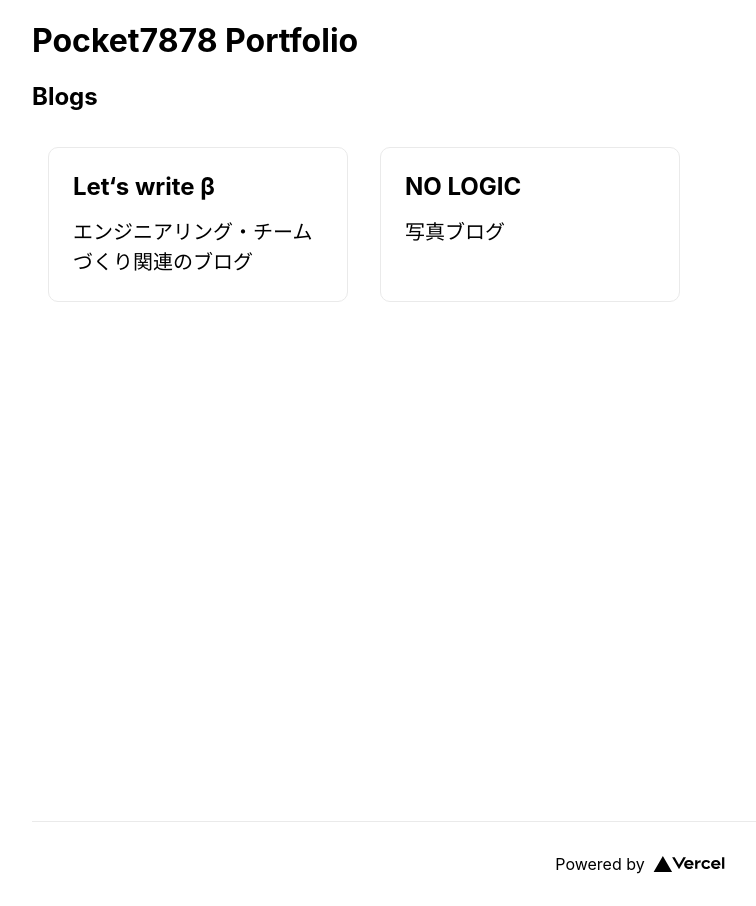
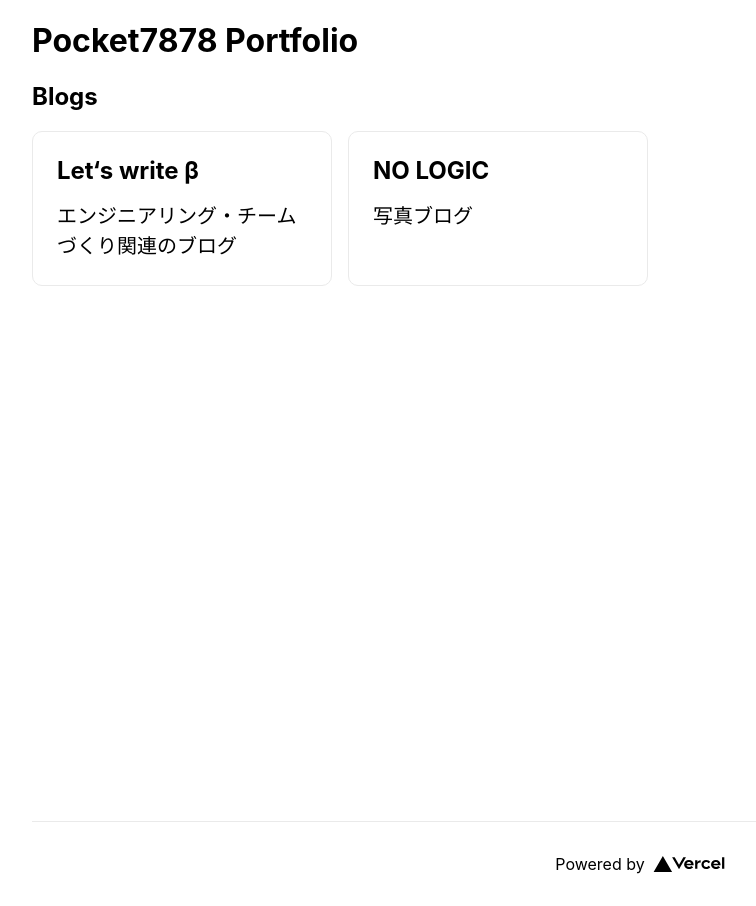
Before and after one commit to pocket7878/pocket7878-com, a Next.js app: page / in a window 1280 px wide. Shown: the whole page, without its empty margins (0-756 px from the left). Built offline with nearby package versions, Linux system fonts and the light colour scheme.

Commit message:
fix: Blog card margin layout

```diff
--- a/pages/index.tsx
+++ b/pages/index.tsx
@@ -65,7 +65,7 @@ const BlogLinkWrapper = styled.div`
 `;
 
 const BlogLinkCard = styled.div`
-  margin: 1rem;
+  margin-right: 1rem;
   padding: 1.5rem;
   text-align: left;
   color: inherit;
```
